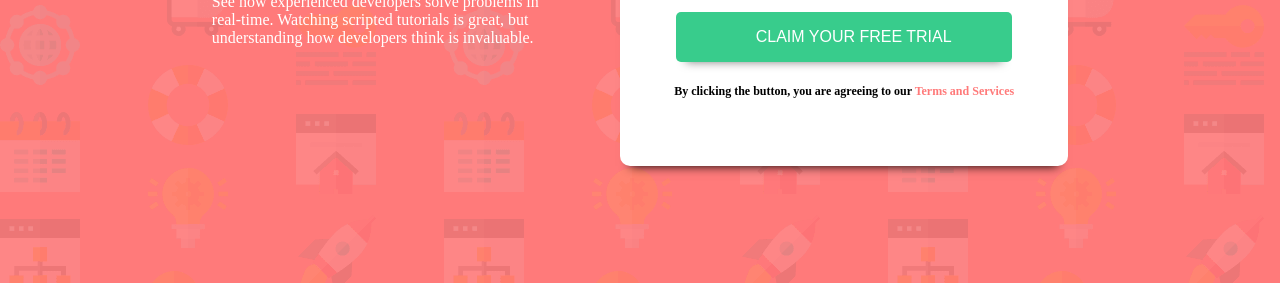
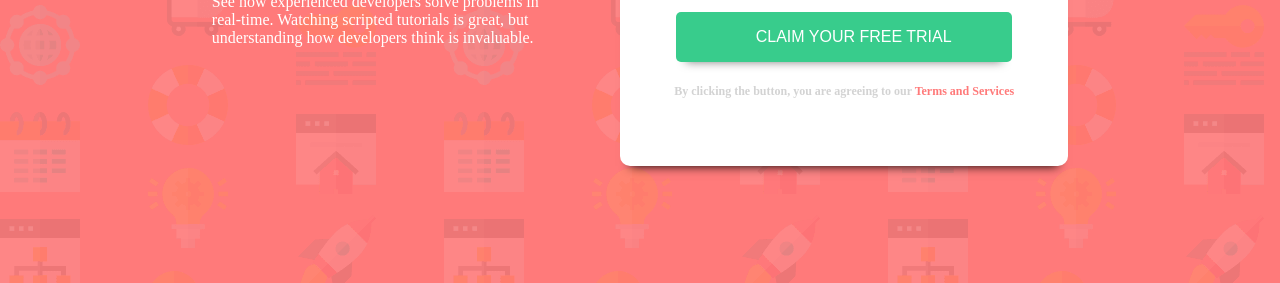
Before and after one commit to mvpsheng/component-with-signup-form, a plain HTML site: page index.html in a window 1280 px wide. Shown: the part 517-800 px from the top of the page. Drawn offline with Linux system fonts and the light colour scheme.

Commit message:
update a font color

```diff
--- a/style.css
+++ b/style.css
@@ -110,6 +110,7 @@ input::placeholder {
 
 form p {
   font-size: 12px;
+  color: lightgray;
 }
 
 .highlight {
```
